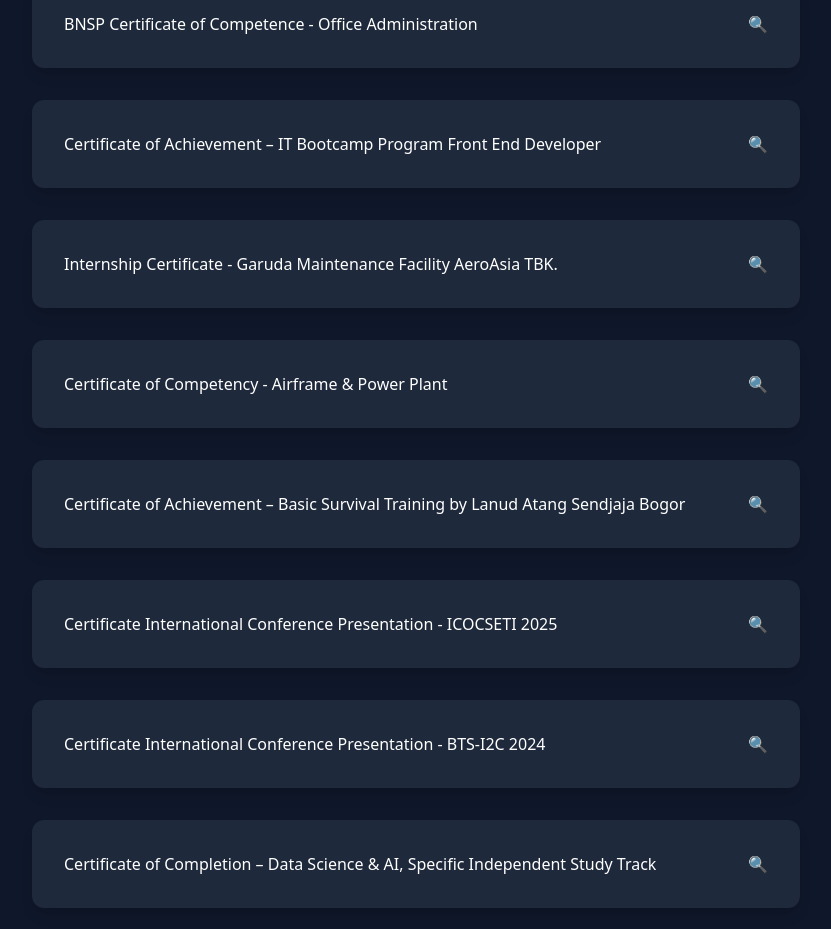
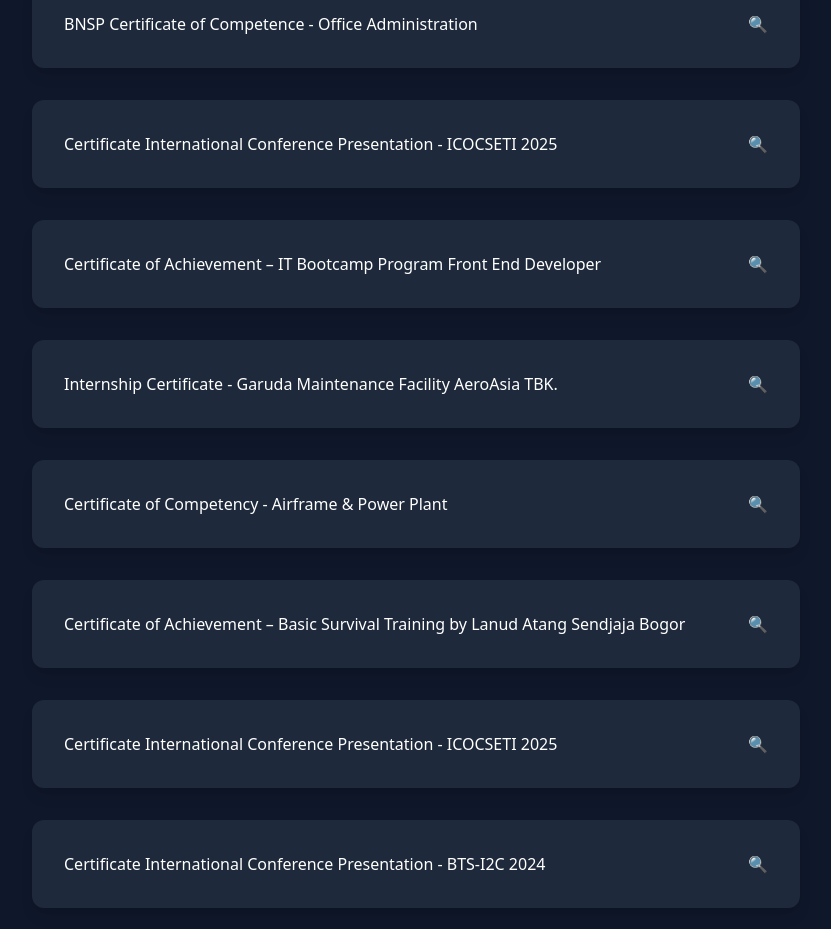
Before and after one commit to WalidFernandoSastriana/PORTOFOLIO-WALID, a React (Create React App) app: page / in a window 1280 px wide. Shown: the part 5120-6049 px from the top of the page, without its empty margins (224-1055 px from the left). Built offline with nearby package versions, Linux system fonts and the light colour scheme.

Commit message:
Add Icobar Sertficated

```diff
--- a/src/components/Certificates.js
+++ b/src/components/Certificates.js
@@ -10,6 +10,10 @@
     {
       title: "BNSP Certificate of Competence - Office Administration",
       image: "img/certificates/BNSP-ADM PERKANTORAN.png",
+    },
+    {
+      title:"Certificate International Conference Presentation - ICOCSETI 2025",
+      image: "img/certificates/Sertif-ICOBAR.png",
     },
     {
       title:
```
